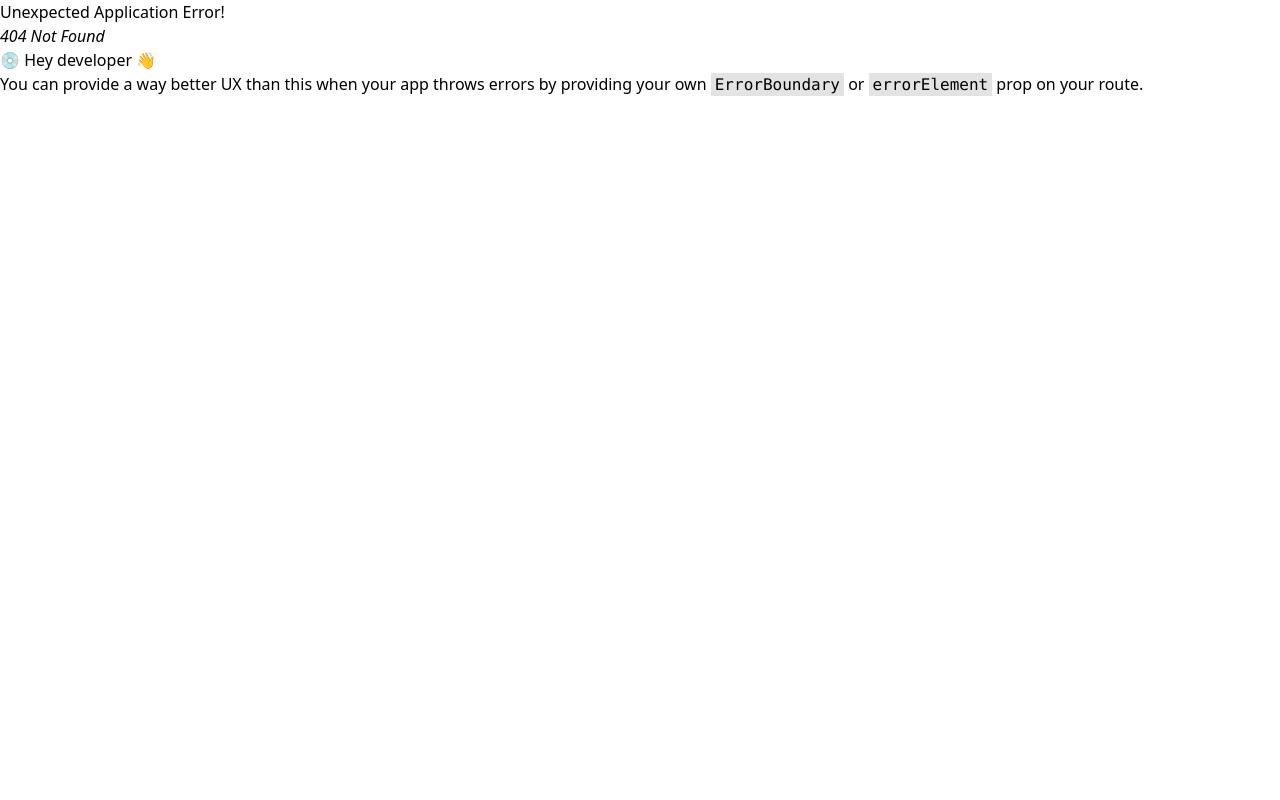
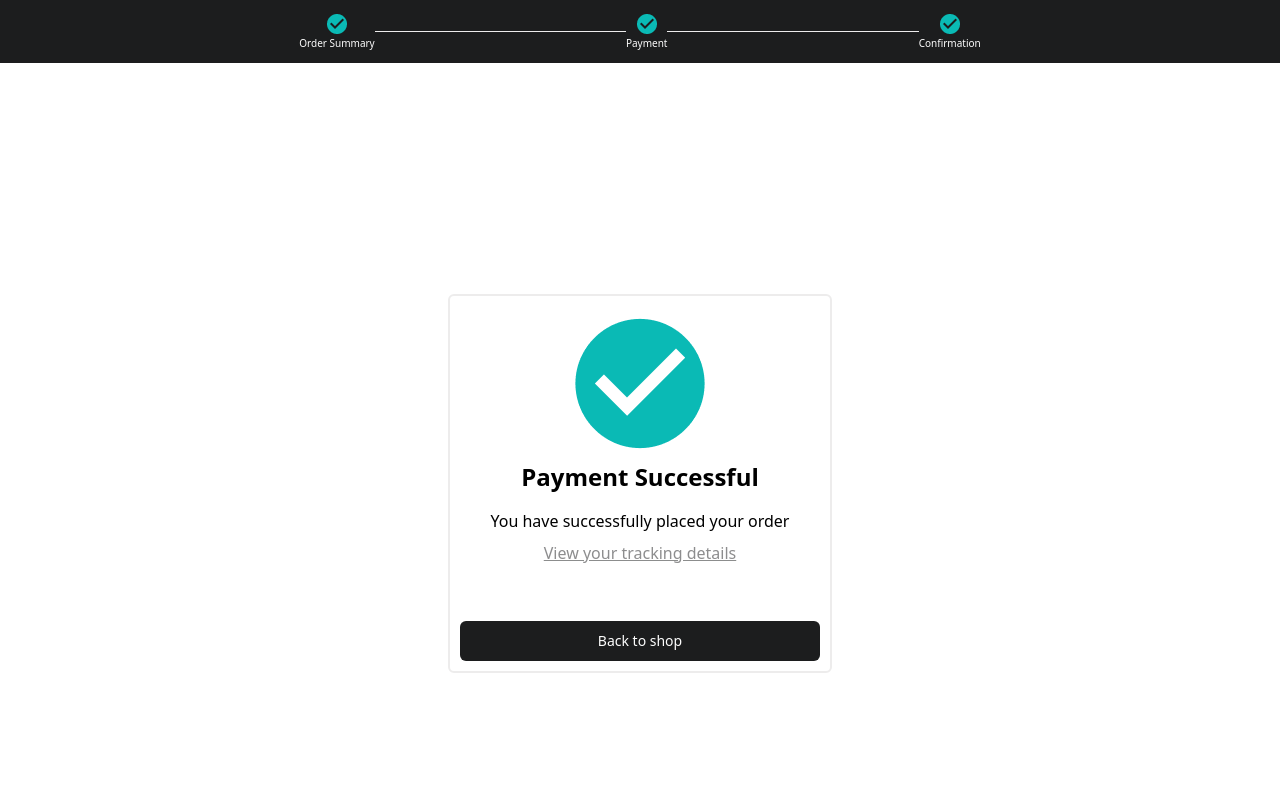
Before and after one commit to mishaelcodes/timbu-cloud-shop, a React (Vite) app: page /confirmation in a window 1280 px wide. Before the commit this address had no page. Shown: the top 800 px of the page. Built offline with nearby package versions, Linux system fonts and the light colour scheme.

Commit message:
confirmation page complete

```diff
--- a/src/App.tsx
+++ b/src/App.tsx
@@ -3,6 +3,7 @@ import Products from "./pages/products";
 import Cart from "./pages/cart";
 import Layout from "./pages/layout";
 import Checkout from "./pages/checkout";
+import Confirmation from "./pages/confirmation";
 
 const App = createBrowserRouter([
   {
@@ -21,6 +22,10 @@ const App = createBrowserRouter([
         path: "checkout",
         element: <Checkout />,
       },
+      {
+        path: "confirmation",
+        element: <Confirmation />,
+      },
     ],
   },
 ]);
--- a/src/pages/checkout.tsx
+++ b/src/pages/checkout.tsx
@@ -35,14 +35,14 @@ const Checkout = () => {
           <p>Order Summary</p>
         </div>
         <div className="w-[20%]">
-          <hr className="h-px border-0 bg-timbuGrey w-full" />
+          <hr className="h-px border-0 bg-timbuGrey w-full hidden lg:block" />
         </div>
         <div className="flex items-center justify-center flex-col">
           <img src={radioMarked} alt="" />
           <p>Payment</p>
         </div>
         <div className="w-[20%]">
-          <hr className="h-px border-0 bg-timbuGrey w-full" />
+          <hr className="h-px border-0 bg-timbuGrey w-full hidden lg:block" />
         </div>
         <div className="flex items-center justify-center flex-col">
           <img src={radioDisabled} alt="" />
--- /dev/null
+++ b/src/pages/confirmation.tsx
@@ -0,0 +1,45 @@
+import { Link } from "react-router-dom";
+import bigCheckCircle from "../assets/icon/big-check-circle.png";
+import checkedCircle from "../assets/icon/check-circle.png";
+import Button from "../components/button";
+
+const Confirmation = () => {
+  return (
+    <div className="min-h-screen">
+      <div className="max-w-screen flex items-center justify-between lg:justify-center p-3 bg-timbuBlack text-timbuWhite text-[10px]">
+        <div className="flex items-center justfy-center flex-col">
+          <img src={checkedCircle} alt="" />
+          <p>Order Summary</p>
+        </div>
+        <div className="w-[20%]">
+          <hr className="h-px border-0 bg-timbuGrey w-full hidden lg:block" />
+        </div>
+        <div className="flex items-center justify-center flex-col">
+          <img src={checkedCircle} alt="" />
+          <p>Payment</p>
+        </div>
+        <div className="w-[20%]">
+          <hr className="h-px border-0 bg-timbuGrey w-full hidden lg:block" />
+        </div>
+        <div className="flex items-center justify-center flex-col">
+          <img src={checkedCircle} alt="" />
+          <p>Confirmation</p>
+        </div>
+      </div>
+      <div className="min-h-screen flex items-center justify-center w-[90%] mx-auto">
+        <div className="w-full md:w-96 flex items-center justify-evenly flex-col mt-10 border-2 border-timbuGrey rounded-md p-2">
+          <img src={bigCheckCircle} alt="" />
+          <h1 className="mb-4 font-semibold text-2xl">Payment Successful</h1>
+          <p className="mb-2">You have successfully placed your order</p>
+          <a href="#" className="mb-14 underline text-[#1B1C1D80]">
+            View your tracking details
+          </a>
+          <Link to="/" className="w-full">
+            <Button content="Back to shop" width="w-full" />
+          </Link>
+        </div>
+      </div>
+    </div>
+  );
+};
+export default Confirmation;
```
Also changed, not shown: src/assets/icon/big-check-circle.png (added).
